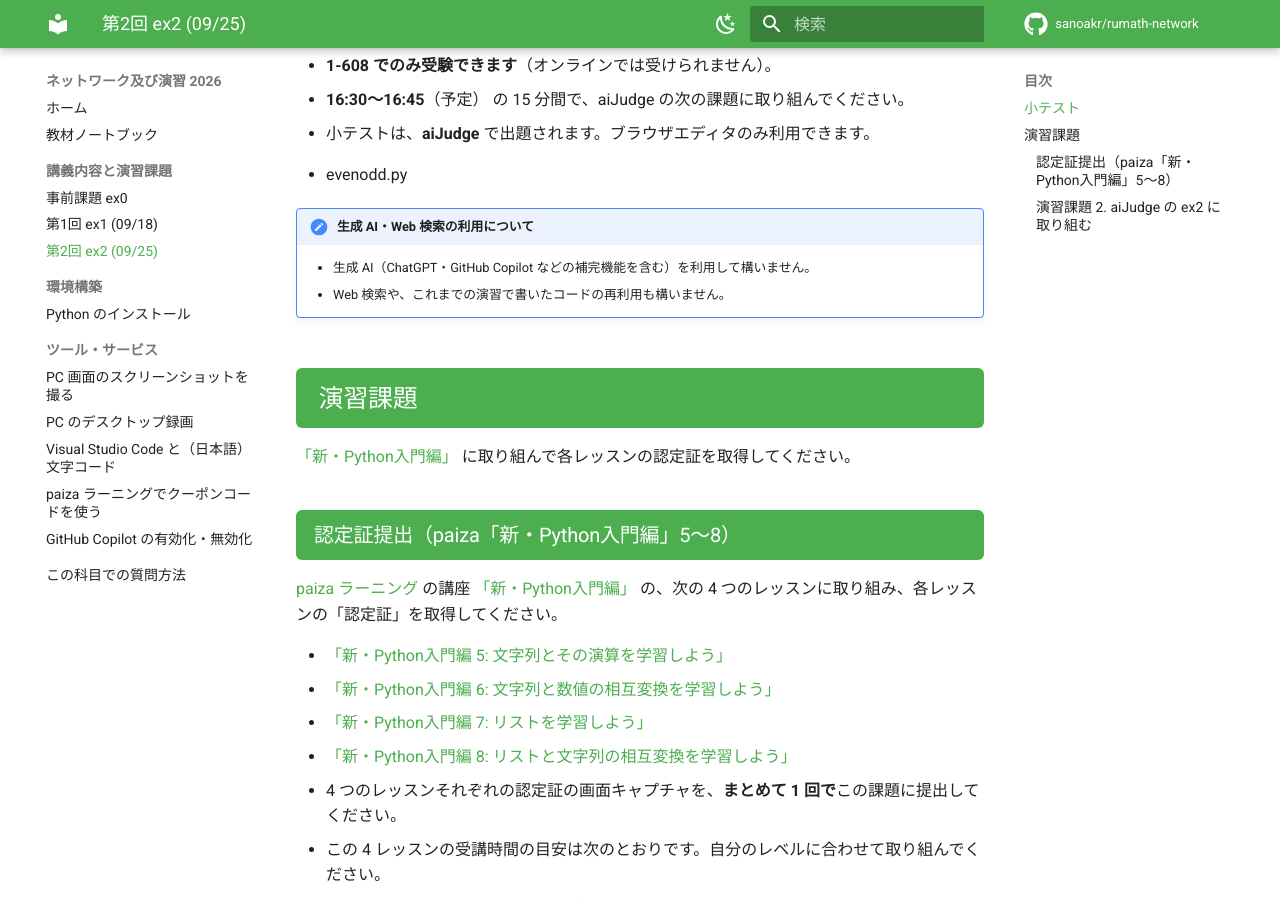
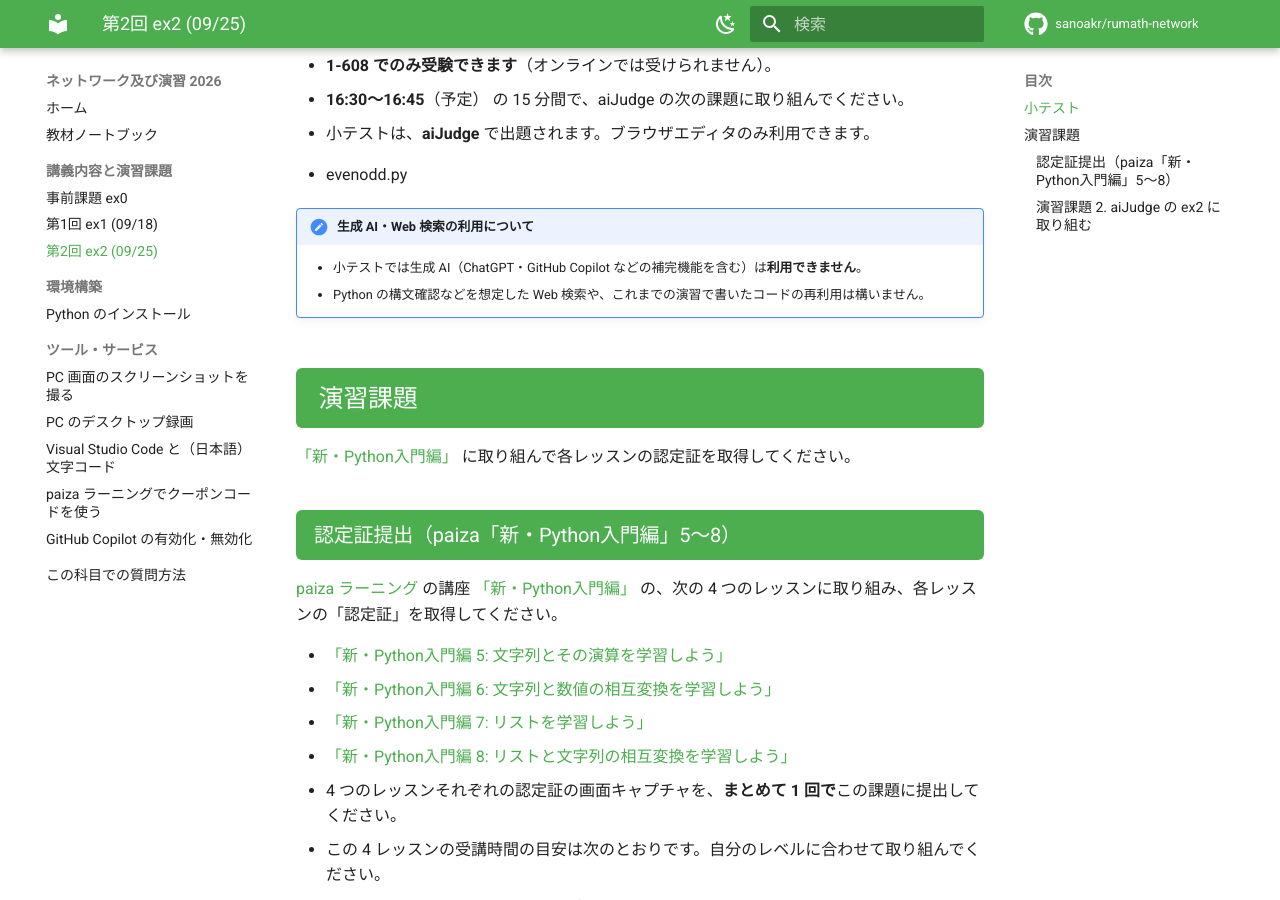
Before and after one commit to sanoakr/rumath-network, an MkDocs documentation site: the page built from docs/ex2.md, in a window 1280 px wide and 900 px high, scrolled down 313 px. Built offline with MkDocs 1.6.1 and Material for MkDocs 9.7.7, drawn with Linux system fonts in a browser that asks for light colours; comment, search, counter and statistics services are not loaded.

Commit message:
docs: sync published content

```diff
--- a/docs/ex2.md
+++ b/docs/ex2.md
@@ -12,8 +12,8 @@
 <!-- aijudge:end -->
 
 !!! note "生成 AI・Web 検索の利用について"
-    - 生成 AI（ChatGPT・GitHub Copilot などの補完機能を含む）を利用して構いません。
-    - Web 検索や、これまでの演習で書いたコードの再利用も構いません。
+    - 小テストでは生成 AI（ChatGPT・GitHub Copilot などの補完機能を含む）は**利用できません**。
+    - Python の構文確認などを想定した Web 検索や、これまでの演習で書いたコードの再利用は構いません。
 
 ## 演習課題 {: .exercise }
 
```
